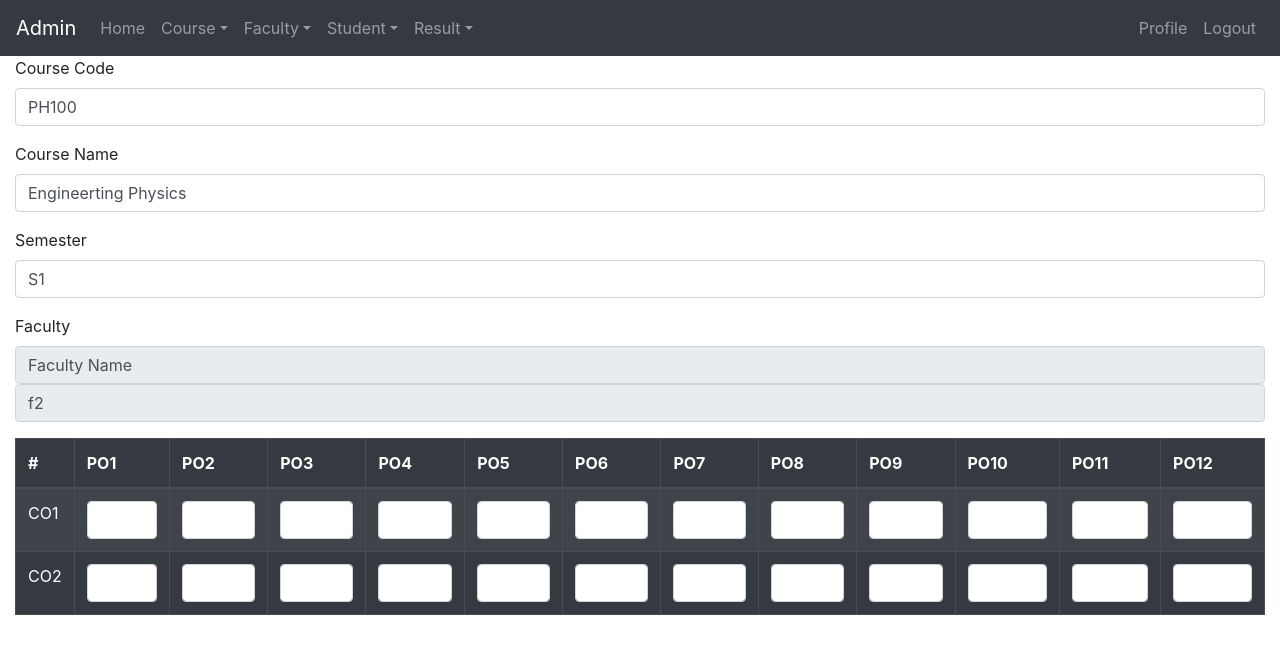
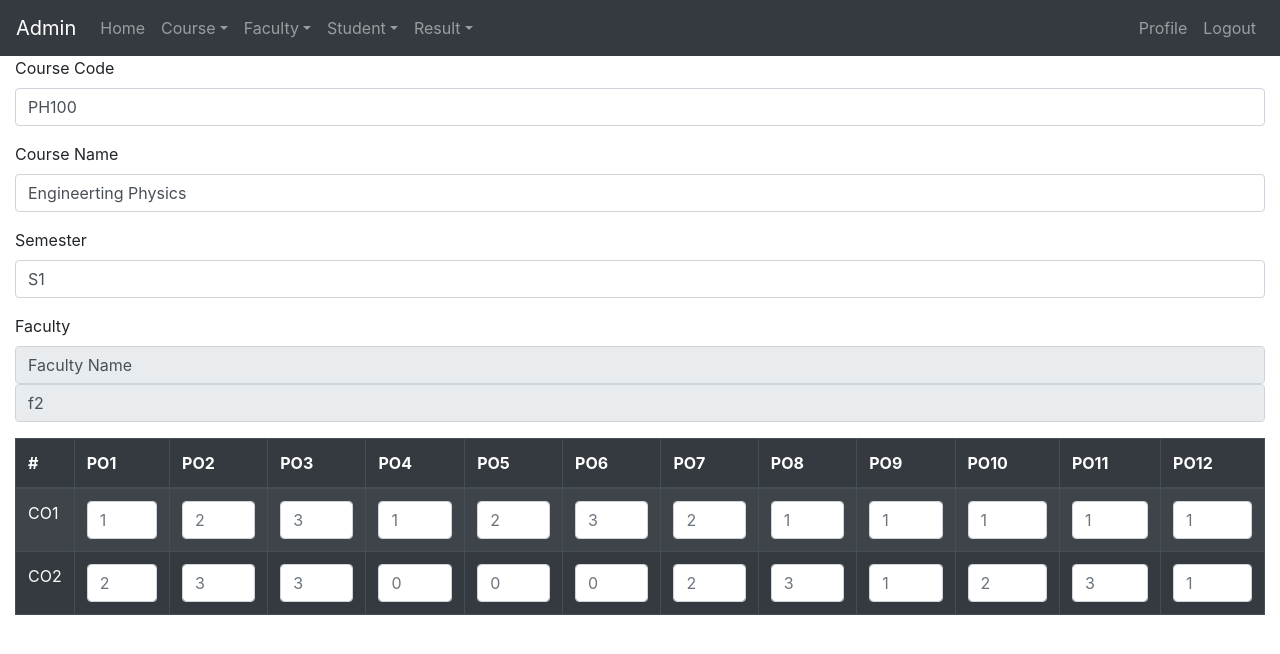
Before and after one commit to dhruvpeter/co_po_automation, a React (Create React App) app: page /admin/course/course-details/selected-course in a window 1280 px wide. Shown: the top 654 px of the page. Built offline with nearby package versions, Linux system fonts and the light colour scheme.

Commit message:
Updated SelectedCourse.js

```diff
--- a/src/Component/Admin/Course/CourseDetails/SelectedCourse/SelectedCourse.js
+++ b/src/Component/Admin/Course/CourseDetails/SelectedCourse/SelectedCourse.js
@@ -3,36 +3,10 @@ import { Table, Form } from "react-bootstrap";
 import "bootstrap/dist/css/bootstrap.min.css";
 
 export default function SelectedCourse() {
-  const coPoMatrix = [
-    {
-      po1: "1",
-      po2: "2",
-      po3: "3",
-      po4: "1",
-      po5: "2",
-      po6: "3",
-      po7: "2",
-      po8: "1",
-      po9: "1",
-      po10: "1",
-      po11: "1",
-      po12: "1",
-    },
-    {
-      po1: "2",
-      po2: "3",
-      po3: "3",
-      po4: "0",
-      po5: "0",
-      po6: "0",
-      po7: "2",
-      po8: "3",
-      po9: "1",
-      po10: "2",
-      po11: "3",
-      po12: "1",
-    },
-  ];
+  const [CoPoMatrix, setCoPoMatrix] = useState([
+      [1, 2, 3, 1, 2, 3, 2, 1, 1, 1, 1, 1],
+      [2, 3, 3, 0, 0, 0, 2, 3, 1, 2, 3, 1],
+  ]);
 
   //   const coPsoMatrix = [
   //     {
@@ -54,6 +28,12 @@ export default function SelectedCourse() {
     faculty: ["Faculty Name", "f2"],
     p1c1: "1",
   });
+
+  const handlePOChange = (po, index, i) => {
+    var resultMatrix = CoPoMatrix;
+    resultMatrix[index][i] = Number(po);
+    setCoPoMatrix(resultMatrix);
+  }
 
   return (
     <div className="container-fluid">
@@ -127,87 +107,19 @@ export default function SelectedCourse() {
             </tr>
           </thead>
           <tbody>
-            {coPoMatrix.map((data, index) => (
+            {CoPoMatrix.map((data, index) => (
               <tr key={index}>
                 <td>CO{index + 1}</td>
-                <td>
-                <Form.Control />
-                </td>
-                <td>
-                  <Form.Control  />
-                </td>
-                <td>
-                  <Form.Control  />
-                </td>
-                <td>
-                  <Form.Control  />
-                </td>
-                <td>
-                  <Form.Control  />
-                </td>
-                <td>
-                  <Form.Control  />
-                </td>
-                <td>
-                  <Form.Control  />
-                </td>
-                <td>
-                  <Form.Control />
-                </td>
-                <td>
-                  <Form.Control  />
-                </td>
-                <td>
-                  <Form.Control  />
-                </td>
-                <td>
-                  <Form.Control  />
-                </td>
-                <td>
-                  <Form.Control  />
-                </td>
+                {data.map((po, i) => (
+                  <td key={i}>
+                    <Form.Control type="text" name="PO" placeholder={po} onChange={(e)  => handlePOChange(e.target.value, index, i)}/>
+                  </td>
+                ))}
               </tr>
             ))}
           </tbody>
         </Table>
       </div>
-      {/* <div className="table">
-        <Table striped bordered hover variant="dark">
-          <thead>
-            <tr>
-              <th>#</th>
-              {Array.from({ length: 6 }).map((_, index) => (
-                <th key={index}>PSO{index + 1}</th>
-              ))}
-            </tr>
-          </thead>
-          <tbody>
-            {copsomatrix.map((data, index) => (
-              <tr key={index}>
-                <td>CO{index + 1}</td>
-                <td>
-                  <Form.Control placeholder={data.p1} />
-                </td>
-                <td>
-                  <Form.Control placeholder={data.p2} />
-                </td>
-                <td>
-                  <Form.Control placeholder={data.p3} />
-                </td>
-                <td>
-                  <Form.Control placeholder={data.p4} />
-                </td>
-                <td>
-                  <Form.Control placeholder={data.p5} />
-                </td>
-                <td>
-                  <Form.Control placeholder={data.p6} />
-                </td>
-              </tr>
-            ))}
-          </tbody>
-        </Table>
-      </div> */}
     </div>
   );
 }
```
